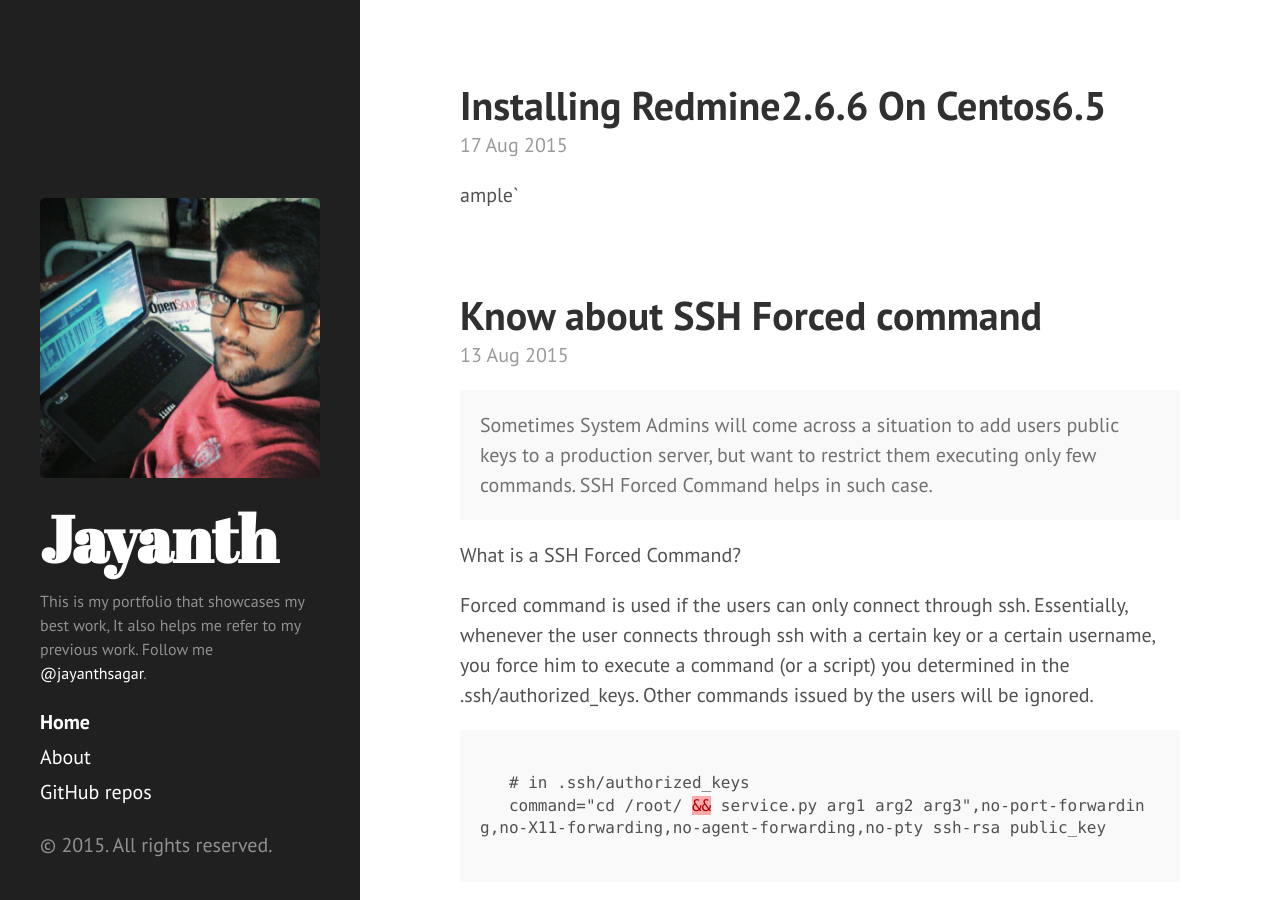
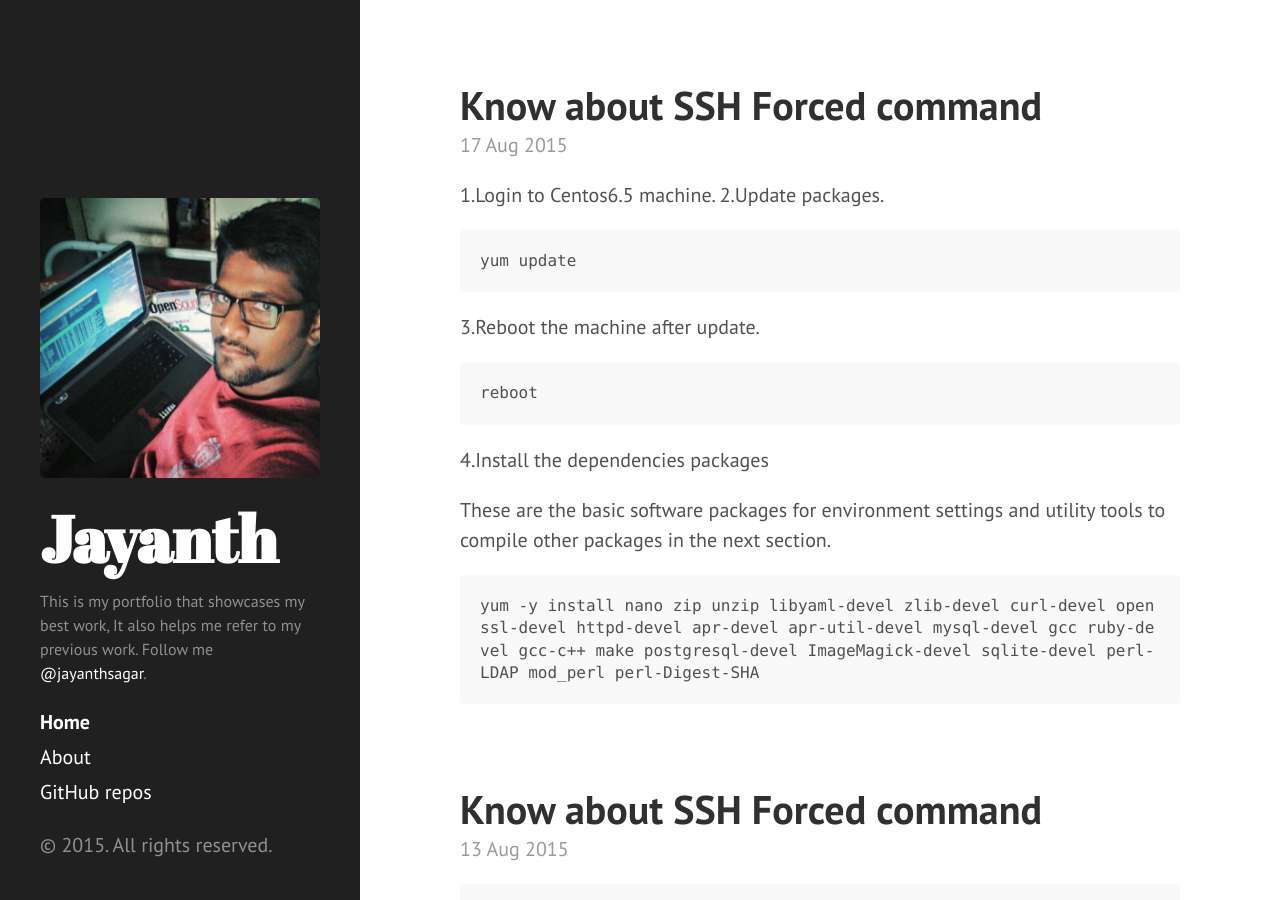
Before and after one commit to jayanthsagar/jayanthsagar.github.io, a Jekyll site: the page built from index.html, in a window 1280 px wide and 900 px high. Built offline with Jekyll 4.4.1, drawn with Linux system fonts in a browser that asks for light colours; Markdown is read by kramdown in place of the engine named in the settings; the list of posts is cut into pages by our own code.

````diff
--- a/_posts/2015-08-17-Installing-Redmine2.6.6-on-CentOS6.5.md
+++ b/_posts/2015-08-17-Installing-Redmine2.6.6-on-CentOS6.5.md
@@ -1 +1,21 @@
-ample`
+---
+layout: post
+title: Know about SSH Forced command
+---
+
+
+1.Login to Centos6.5 machine.
+2.Update packages.
+```html
+yum update
+```
+3.Reboot the machine after update.
+```html
+reboot
+```
+4.Install the dependencies packages
+
+These are the basic software packages for environment settings and utility tools to compile other packages in the next section.
+```html
+yum -y install nano zip unzip libyaml-devel zlib-devel curl-devel openssl-devel httpd-devel apr-devel apr-util-devel mysql-devel gcc ruby-devel gcc-c++ make postgresql-devel ImageMagick-devel sqlite-devel perl-LDAP mod_perl perl-Digest-SHA
+```
````
